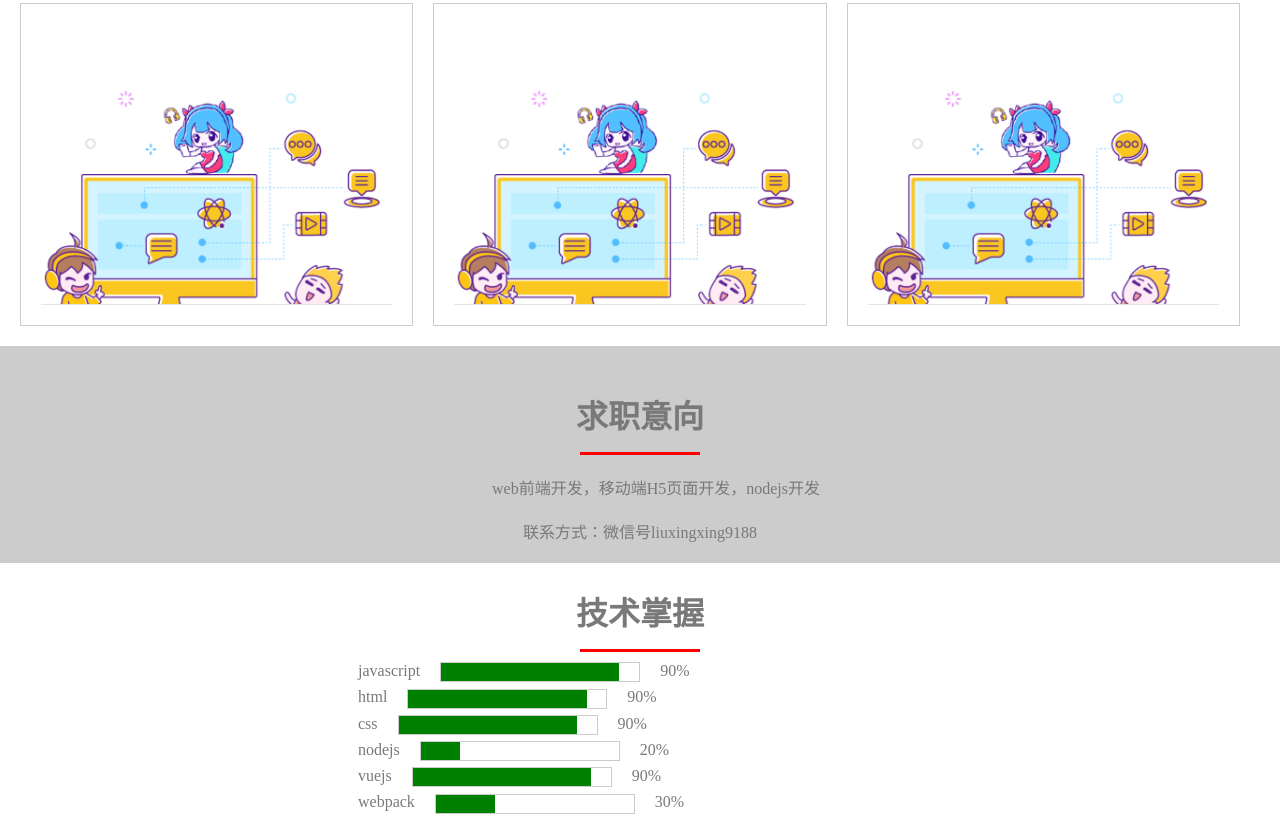
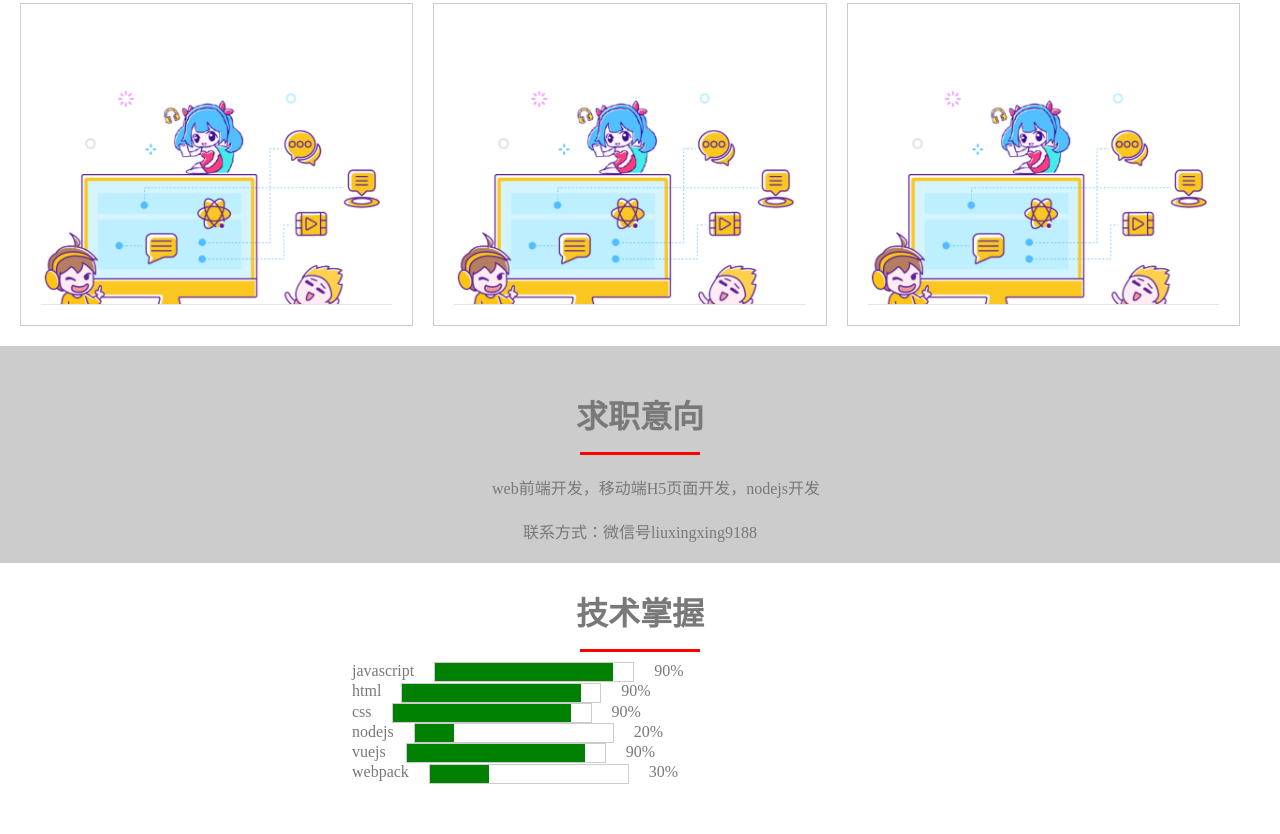
Before and after one commit to chloelxx/resume.com, a plain HTML site: page index.html in a window 1280 px wide. Shown: the part 1311-2145 px from the top of the page. After the commit the page ends 2115 px from the top, so only its background shows below. Drawn offline with Linux system fonts and the light colour scheme.

Commit message:
修改点关于我的时候与顶部的空白

```diff
--- a/dist/index.css
+++ b/dist/index.css
@@ -84,13 +84,12 @@
     margin-bottom: 20px;
 }
 .typeSkill{
-
     width:45%;
     margin:0 auto;
     margin-bottom:20px;
 }
-.typeSkill>div{
-    margin:6px;
+.typeSkill p{
+   text-align: left;
 }
 .progress{
     width:200px;
--- a/index.html
+++ b/index.html
@@ -258,24 +258,24 @@
         <h1 class="me">技术掌握</h1>
         <hr style="border:none;;border-bottom:3px solid red;width:120px;margin: 10px auto;">
         <div class="typeSkill">
-            <div>
+            <p>
                 javascript<span class="progress"><a></a> </span>90%
-            </div>
-            <div>
+            </p>
+            <p>
                 html<span class="progress"><a></a></span>90%
-            </div>
-            <div>
+            </p>
+            <p>
                 css<span class="progress"><a></a></span>90%
-            </div>
-            <div>
+            </p>
+            <p>
                 nodejs<span class="progress"><a style="width:20%"></a></span>20%
-            </div>
-            <div>
+            </p>
+            <p>
                 vuejs<span class="progress"><a></a></span>90%
-            </div>
-            <div>
+            </p>
+            <p>
                 webpack<span class="progress"><a style="width:30%"></a></span>30%
-            </div>
+            </p>
         </div>
     </div>
 </div>
@@ -292,7 +292,7 @@
     });
     $("a").click(function () {
         $(this).addClass("active").parent().children().removeClass("active");
-        $("html, body").animate({scrollTop: $($(this).attr("href")).offset().top -20+ "px"}, 500);
+        $("html, body").animate({scrollTop: $($(this).attr("href")).offset().top+ "px"}, 500);
         return false;//不要这句会有点卡顿
     });
     //页面滚动
```
